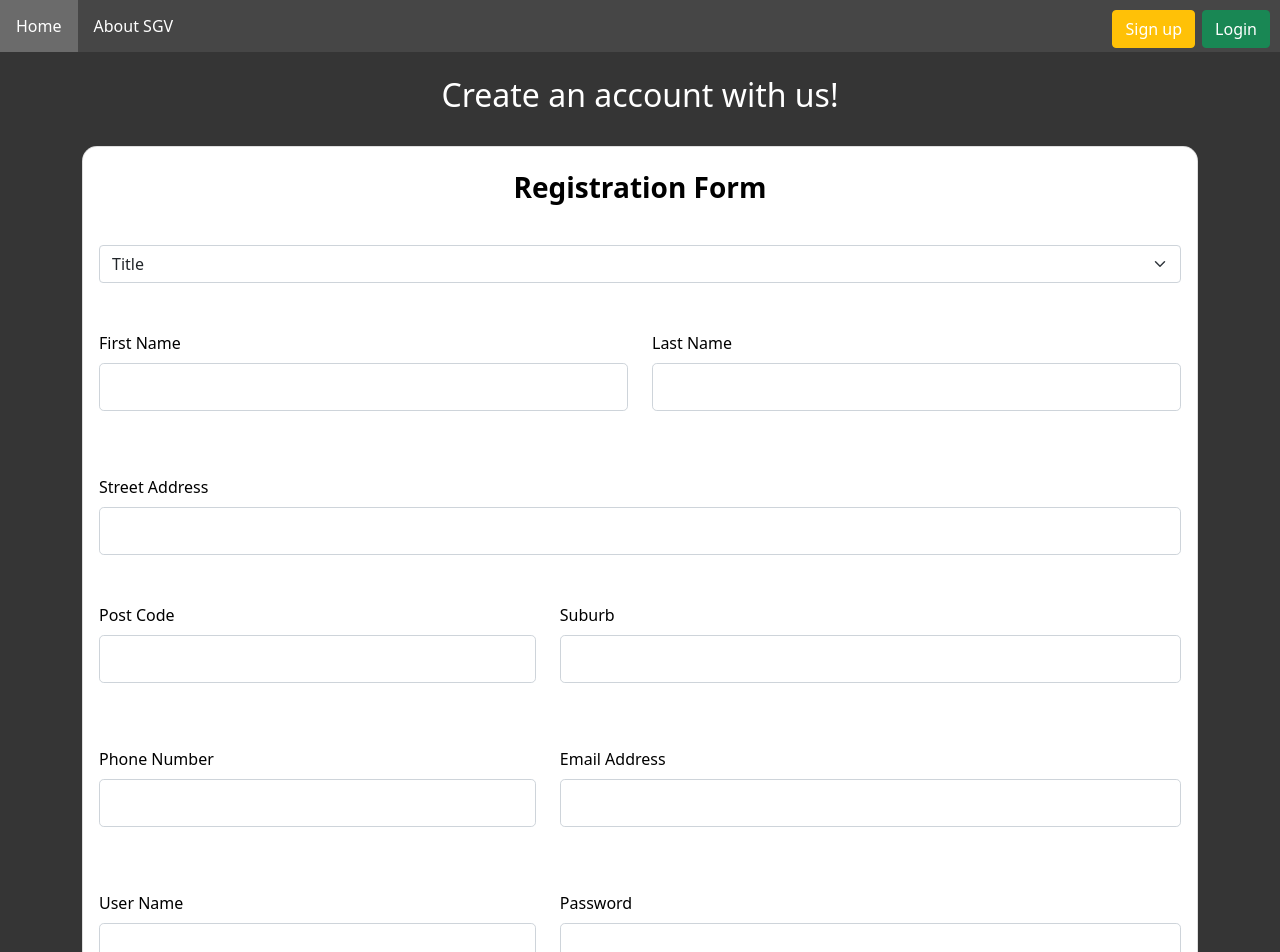
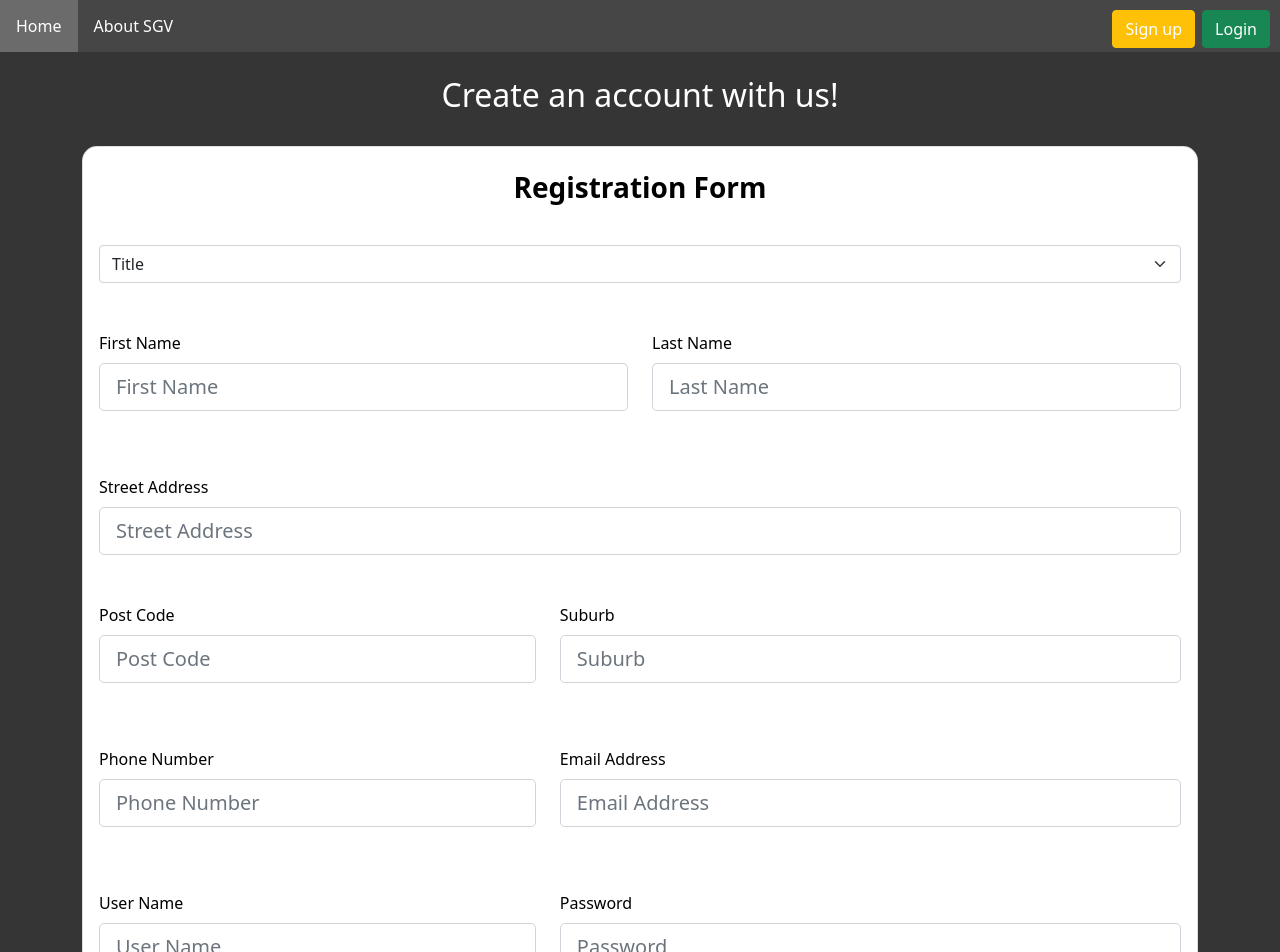
Before and after one commit to andrewhuynh561/Reservation-restaurant, a React (Vite) app in the folder web_app/: page /signup in a window 1280 px wide. Shown: the top 952 px of the page. Built offline with nearby package versions, Linux system fonts and the light colour scheme.

Commit message:
added a placeholder in input box 2

```diff
--- a/web_app/src/routes/Signup.jsx
+++ b/web_app/src/routes/Signup.jsx
@@ -98,14 +98,14 @@ function Signup() {
                   <div className="col-md-6 mb-4 pb-2">
                     <div className="form-outline">
                       <label style={{color:"black"}} className="form-label label-style">First Name</label>
-                      <input type="text" className="form-control form-control-lg" value={fName}
+                      <input type="text" className="form-control form-control-lg" value={fName} placeholder="First Name"
                       onChange={(e)=>(setfName(e.target.value))}></input>
                     </div>
                   </div>
                   <div className="col-md-6 mb-4 pb-2">
                     <div className="form-outline">
                       <label style={{color:"black"}} className="form-label label-style">Last Name</label>
-                      <input type="text" className="form-control form-control-lg" value={lName}
+                      <input type="text" className="form-control form-control-lg" value={lName} placeholder="Last Name"
                       onChange={(e)=>(setlName(e.target.value))}></input>
                     </div>
                   </div>
@@ -114,7 +114,7 @@ function Signup() {
                 <div className="p-3 mb-4 pb-2">
                   <div className='form-outline form-white'>
                     <label style={{color:"black"}} className="form-label label-style">Street Address</label>
-                    <input type="text" className="form-control form-control-lg" value={street}
+                    <input type="text" className="form-control form-control-lg" value={street} placeholder="Street Address"
                       onChange={(e)=>(setStreet(e.target.value))}></input>
                   </div>
 
@@ -124,7 +124,7 @@ function Signup() {
                   <div className='col-md-5 mb-4 pb-2'>
                     <div className="form-outline form-white">
                       <label style={{color:"black"}} className="form-label label-style">Post Code</label>
-                      <input type="text" className="form-control form-control-lg" value={postCode}
+                      <input type="text" className="form-control form-control-lg" value={postCode} placeholder="Post Code"
                       onChange={(e)=>(setPostCode(e.target.value))}></input>
                     </div>
                   </div>
@@ -132,7 +132,7 @@ function Signup() {
                   <div className='col-md-7 mb-4 pb-2'>
                     <div className="form-outline form-white">
                       <label style={{color:"black"}} className="form-label label-style">Suburb</label>
-                      <input type="text" className="form-control form-control-lg" value={suburb}
+                      <input type="text" className="form-control form-control-lg" value={suburb}  placeholder="Suburb"
                       onChange={(e)=>(setSuburb(e.target.value))}></input>
                     </div>
                   </div>
@@ -143,7 +143,7 @@ function Signup() {
                   <div className='col-md-5 mb-4 pb-2'>
                     <div className="form-outline form-white">
                       <label style={{color:"black"}} className="form-label label-style">Phone Number</label>
-                      <input type="text" className="form-control form-control-lg" value={phone}
+                      <input type="text" className="form-control form-control-lg" value={phone} placeholder="Phone Number"
                       onChange={(e)=>(setPhoneNumb(e.target.value))}></input>
                     </div>
                   </div>
@@ -151,7 +151,7 @@ function Signup() {
                   <div className='col-md-7 mb-4 pb-2'>
                     <div className="form-outline form-white">
                       <label style={{color:"black"}} className="form-label label-style">Email Address</label>
-                      <input type="text" className="form-control form-control-lg" value={email}
+                      <input type="text" className="form-control form-control-lg" value={email} placeholder="Email Address"
                       onChange={(e)=>(setEmail(e.target.value))}></input>
                     </div>
                   </div>
@@ -161,8 +161,8 @@ function Signup() {
                 <div className='row p-3'>
                   <div className='col-md-5 mb-4 pb-2'>
                     <div className="form-outline form-white">
-                      <label style={{color:"black"}} className="form-label label-style">User Name</label>
-                      <input type="text" className="form-control form-control-lg" value={username}
+                      <label style={{color:"black"}} className="form-label label-style" >User Name</label>
+                      <input type="text" className="form-control form-control-lg" value={username} placeholder="User Name"
                       onChange={(e)=>(setUserName(e.target.value))}></input>
                     </div>
                   </div>
@@ -170,7 +170,7 @@ function Signup() {
                   <div className='col-md-7 mb-4 pb-2'>
                     <div className="form-outline form-white">
                       <label style={{color:"black"}} className="form-label label-style">Password</label>
-                      <input type="password" className="form-control form-control-lg" value={password}
+                      <input type="password" className="form-control form-control-lg" value={password} placeholder="Password"
                       onChange={(e)=>(setPassword(e.target.value))}></input>
                     </div>
                   </div>
```
